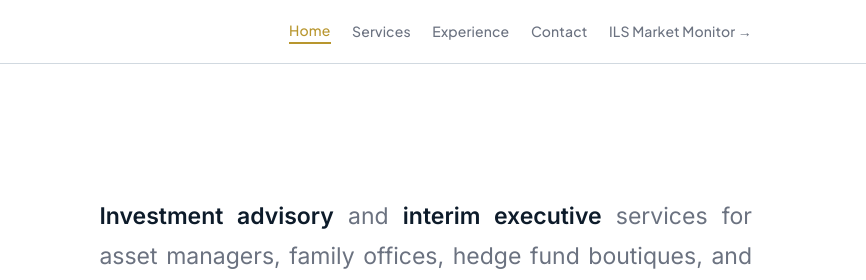
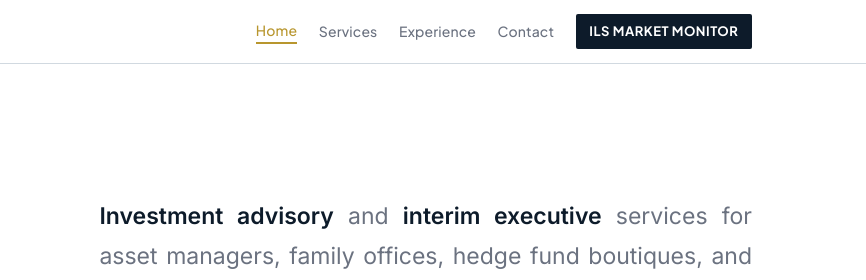
Before and after one commit to DoubleBBking/arcusadvisory, a plain HTML site: page index.html in a window 1280 px wide. Shown: the top 280 px of the page, 414-1280 px from the left. Drawn offline with Linux system fonts and the light colour scheme.

Commit message:
Make ILS Market Monitor a prominent nav button
Drop the arrow and style the tab as a navy call-to-action so it stands out from the other links.

Co-authored-by: Cursor <cursoragent@cursor.com>

```diff
--- a/index.html
+++ b/index.html
@@ -21,7 +21,7 @@
         <a href="services.html">Services</a>
         <a href="cv.html">Experience</a>
         <a href="contact.html">Contact</a>
-        <a href="https://arcus-ils-monitor-bernie-bachmanns-projects.vercel.app" target="_blank" rel="noopener noreferrer">ILS Market Monitor →</a>
+        <a href="https://arcus-ils-monitor-bernie-bachmanns-projects.vercel.app" class="nav-cta" target="_blank" rel="noopener noreferrer">ILS Market Monitor</a>
       </nav>
     </div>
   </header>
--- a/style.css
+++ b/style.css
@@ -175,6 +175,23 @@ img.logo {
   color: #B8BEC8;
   cursor: default;
   letter-spacing: 0.01em;
+}
+
+.site-nav a.nav-cta {
+  background-color: var(--navy);
+  color: var(--white);
+  font-weight: 700;
+  font-size: 0.8125rem;
+  letter-spacing: 0.04em;
+  text-transform: uppercase;
+  padding: 0.45rem 0.85rem;
+  border-radius: 2px;
+  box-shadow: none;
+}
+
+.site-nav a.nav-cta:hover {
+  background-color: var(--steel);
+  color: var(--white);
 }
 
 /* ── Sections ── */
@@ -1095,6 +1112,11 @@ section.bg-pale.cv-summary-section {
     font-size: 0.8125rem;
   }
 
+  .site-nav a.nav-cta {
+    font-size: 0.6875rem;
+    padding: 0.35rem 0.65rem;
+  }
+
   .offer-grid {
     grid-template-columns: 1fr;
     gap: 2rem;
```
Also changed, not shown: contact.html (+1 -1 lines), cv.html (+1 -1 lines), services.html (+1 -1 lines).
